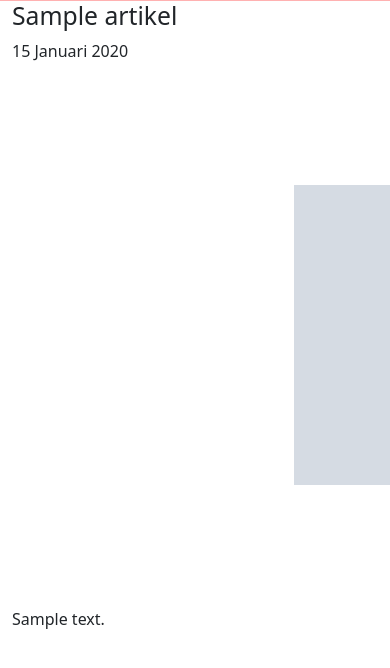
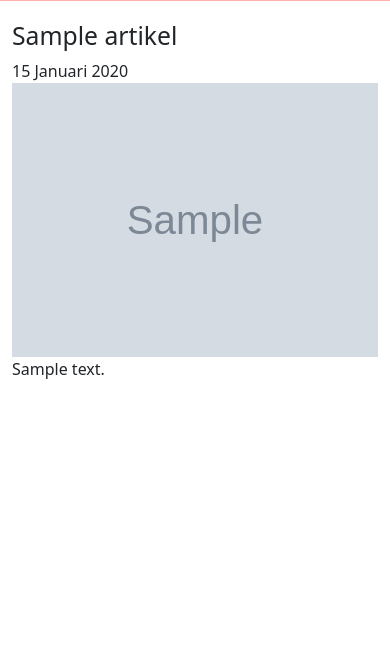
Before and after one commit to rayrayray15/tugas-tengah-semester-pbp, a Django app: a page that uses artikel/templates/artikel_detail.html in a window 390 px wide; the page is wider, and only the part inside the window is pictured. Shown: the part 91-759 px from the top of that part. Run offline with Django 3.2, Linux system fonts and the light colour scheme; tables that the repository leaves empty hold one stand-in row (values such as "Sample post"); grey boxes marked "Sample" are stand-in pictures.

Commit message:
Add style and image responsive to article detail

```diff
--- /dev/null
+++ b/artikel/static/css/style_article_detail.css
@@ -0,0 +1,3 @@
+.container {
+    margin-top: 20px;
+}
--- a/artikel/templates/artikel_detail.html
+++ b/artikel/templates/artikel_detail.html
@@ -7,21 +7,14 @@
 	<meta charset="utf-8">
     <meta name="viewport" content="width=device-width, initial-scale=1">
     <title>Artikel | vaksinfo</title>
-    <link rel="stylesheet" type="text/css" href="{% static 'style.css' %}">
+    <link rel="stylesheet" type="text/css" href="{% static 'style.css' %}" rel="stylesheet">
+    <link rel="stylesheet" type="text/css" href="{% static 'css/style_article_detail.css' %}" rel="stylesheet">
     <link href="https://cdn.jsdelivr.net/npm/bootstrap@5.1.3/dist/css/bootstrap.min.css" rel="stylesheet"
         integrity="sha384-1BmE4kWBq78iYhFldvKuhfTAU6auU8tT94WrHftjDbrCEXSU1oBoqyl2QvZ6jIW3" crossorigin="anonymous">
     <script src="https://ajax.googleapis.com/ajax/libs/jquery/3.5.1/jquery.min.js"></script>
     <link rel="preconnect" href="https://fonts.googleapis.com">
     <link rel="preconnect" href="https://fonts.gstatic.com" crossorigin>
     <link href="https://fonts.googleapis.com/css2?family=Montserrat:wght@500;600;700&display=swap" rel="stylesheet">
-    <style>
-        img {
-            width: 963px;
-            height: 544px;
-            object-fit: scale-down;
-        }
-    </style>
-
 </head>
 
 <body>
@@ -76,7 +69,6 @@
 
     <div class="container">
         {% autoescape off %}
-        <div>
             <h2>{{ object.title }}</h2>
             {% load i18n %}
 
@@ -84,9 +76,8 @@
             {{object.pub_date | date:"d F Y"}}<br>
             {% endlanguage %}
 
-            <img src="{{ object.image_url}}">
+            <img class="img-fluid" src="{{ object.image_url}}">
             {{ object.body }}
-        </div>
         {% endautoescape %}
     </div>
 
```
Also changed, not shown: artikel/static/css/style_article_list.css (+14 -4 lines).
